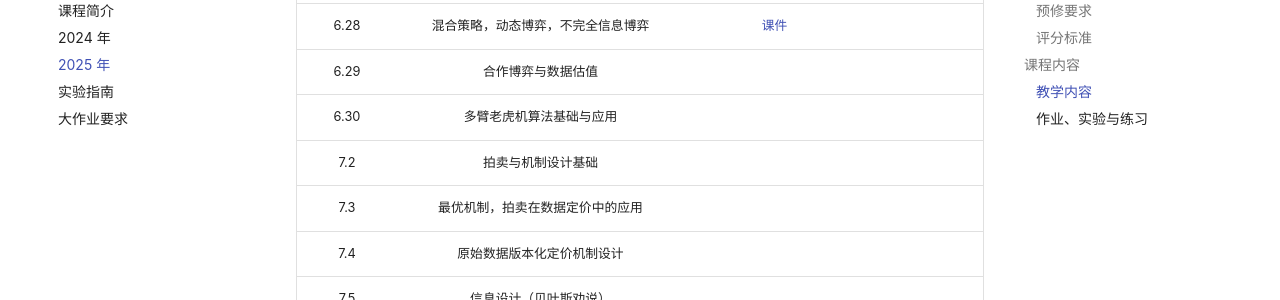
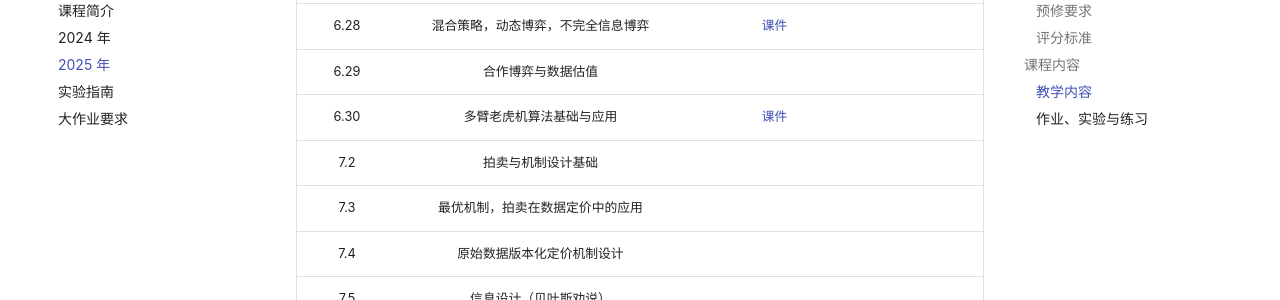
Before and after one commit to yhwu-is/Teach, an MkDocs documentation site: the page built from docs/ec/data_market/2025.md, in a window 1280 px wide and 900 px high, scrolled down 1948 px. Shown: the part 151-451 px from the top of the window. Built offline with MkDocs 1.6.1 and Material for MkDocs 9.7.7, drawn with Linux system fonts in a browser that asks for light colours; comment, search, counter and statistics services are not loaded.

Commit message:
docs:更新课件

```diff
--- a/docs/ec/data_market/2025.md
+++ b/docs/ec/data_market/2025.md
@@ -54,7 +54,7 @@
 | 6.27 | 微观经济学基础，博弈论基本概念，占优与纳什均衡 | [课件](2025/25-lec03-game1-stu.pdf) |  |
 | 6.28 | 混合策略，动态博弈，不完全信息博弈 | [课件](2025/25-lec04-game2.pdf) |  |
 | 6.29 | 合作博弈与数据估值 |  |  |
-| 6.30 | 多臂老虎机算法基础与应用 |  |  |
+| 6.30 | 多臂老虎机算法基础与应用 | [课件](2025/25-lec06-mab.pdf) |  |
 | 7.2 | 拍卖与机制设计基础 |  |  |
 | 7.3 | 最优机制，拍卖在数据定价中的应用 |  |  |
 | 7.4 | 原始数据版本化定价机制设计 |  |  |
```
Also changed, not shown: 1 other file.
